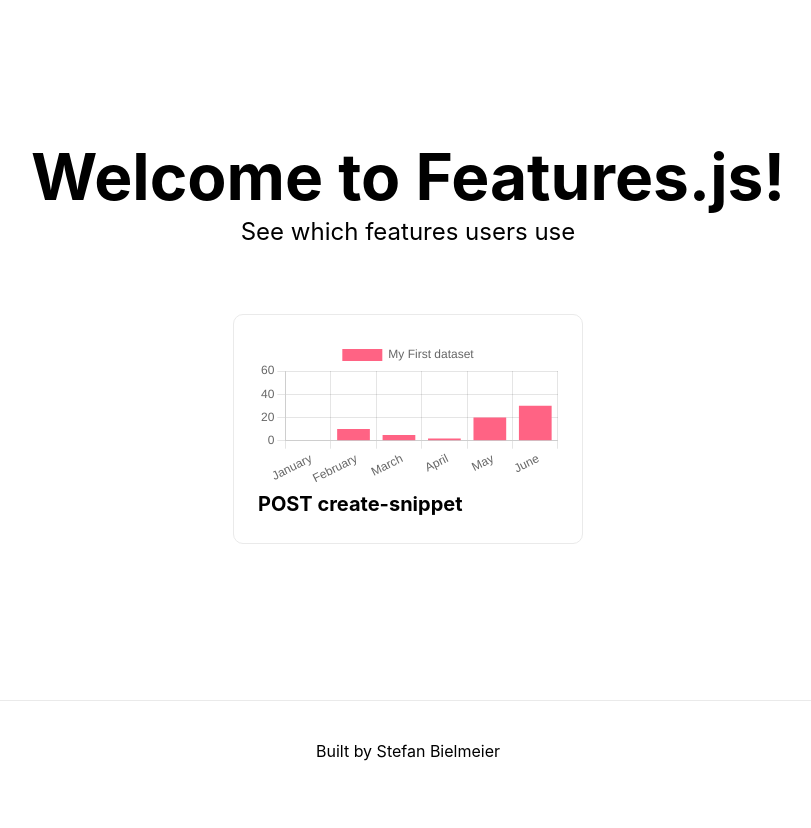
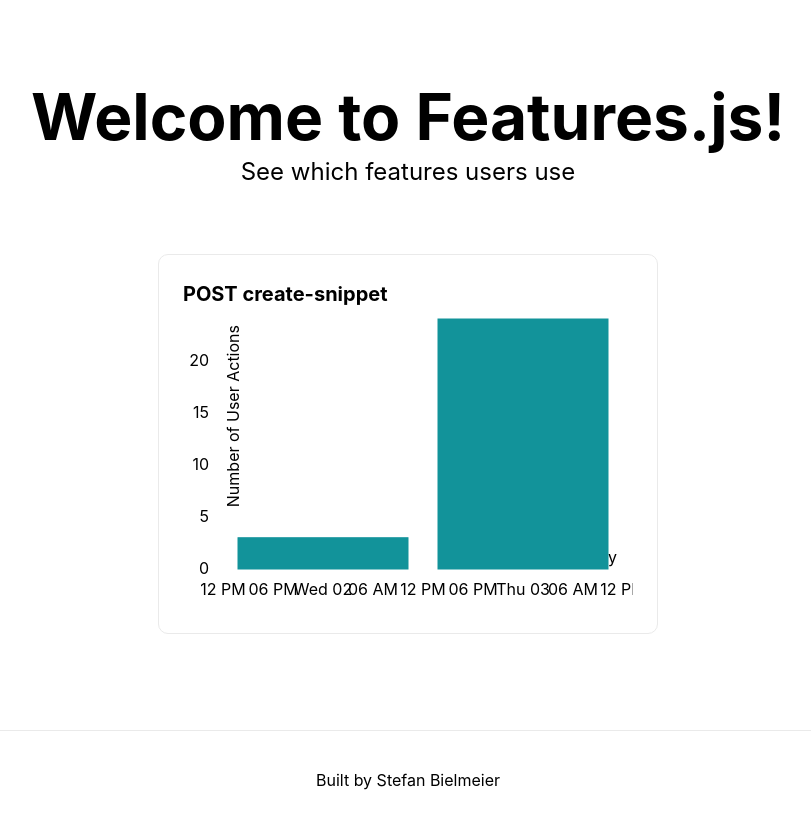
Before and after one commit to stefanbielmeier/features.js, a Next.js app in the folder frontend/: page / in a window 1280 px wide. Shown: the whole page, without its empty margins (232-1043 px from the left). Before the commit the page ends 800 px from the top, so only its background shows below. Built offline with nearby package versions, Linux system fonts and the light colour scheme.

Commit message:
add chart for action data

```diff
--- /dev/null
+++ b/frontend/components/BarChart.jsx
@@ -0,0 +1,34 @@
+import React from "react";
+
+import {
+  XYPlot,
+  XAxis,
+  YAxis,
+  HorizontalGridLines,
+  VerticalGridLines,
+  VerticalBarSeries,
+  LabelSeries,
+} from "react-vis";
+
+const MSEC_DAILY = 86400000;
+
+const timestamp = new Date("Feb 01 2022").getTime();
+
+const data = [
+    { x: timestamp + MSEC_DAILY, y: 3 },
+    { x: timestamp + MSEC_DAILY * 2, y: 24 },
+]
+
+export default function BarChart() {
+
+  return (
+      <XYPlot xType="time" width={450} height={300}>
+        <HorizontalGridLines />
+        <VerticalGridLines />
+        <XAxis title="Day" />
+        <YAxis title="Number of User Actions" />
+        <VerticalBarSeries data={data} />
+    </XYPlot>
+  );
+
+};
--- a/frontend/pages/index.js
+++ b/frontend/pages/index.js
@@ -1,47 +1,9 @@
 import React from 'react'
-import Head from 'next/head'
-import {
-  Chart as ChartJS,
-  CategoryScale,
-  LinearScale,
-  BarElement,
-  Title,
-  Tooltip,
-  Legend,
-} from 'chart.js';
-
-import { Bar } from 'react-chartjs-2'
-
-
-ChartJS.register(
-  CategoryScale,
-  LinearScale,
-  BarElement,
-  Title,
-  Tooltip,
-  Legend
-);
-
-const labels = [
-  'January',
-  'February',
-  'March',
-  'April',
-  'May',
-  'June',
-];
-
-const data = {
-  labels: labels,
-  datasets: [{
-    label: 'My First dataset',
-    backgroundColor: 'rgb(255, 99, 132)',
-    borderColor: 'rgb(255, 99, 132)',
-    data: [0, 10, 5, 2, 20, 30, 45],
-  }]
-};
+import Head from "next/head";
+import BarChart from '../components/BarChart';
 
 export default function Home() {
+
   return (
     <div className="container">
       <Head>
@@ -50,20 +12,14 @@ export default function Home() {
       </Head>
 
       <main>
-        <h1 className="title font-bold">
-          Welcome to Features.js!
-        </h1>
+        <h1 className="title font-bold">Welcome to Features.js!</h1>
 
-        <p className="description">
-          See which features users use
-        </p>
+        <p className="description">See which features users use</p>
 
         <div className="grid text-left">
           <div className="card">
-            <Bar data={data} ></Bar>
-            <p className='font-bold text-left'>
-              POST create-snippet
-            </p>
+            <p className="font-bold text-left">POST create-snippet</p>
+            <BarChart/>
           </div>
         </div>
       </main>
@@ -74,9 +30,9 @@ export default function Home() {
           target="_blank"
           rel="noopener noreferrer"
         >
-          Built by Stefan Bielmeier{' '}
+          Built by Stefan Bielmeier{" "}
         </a>
       </footer>
     </div>
-  )
+  );
 }
```
